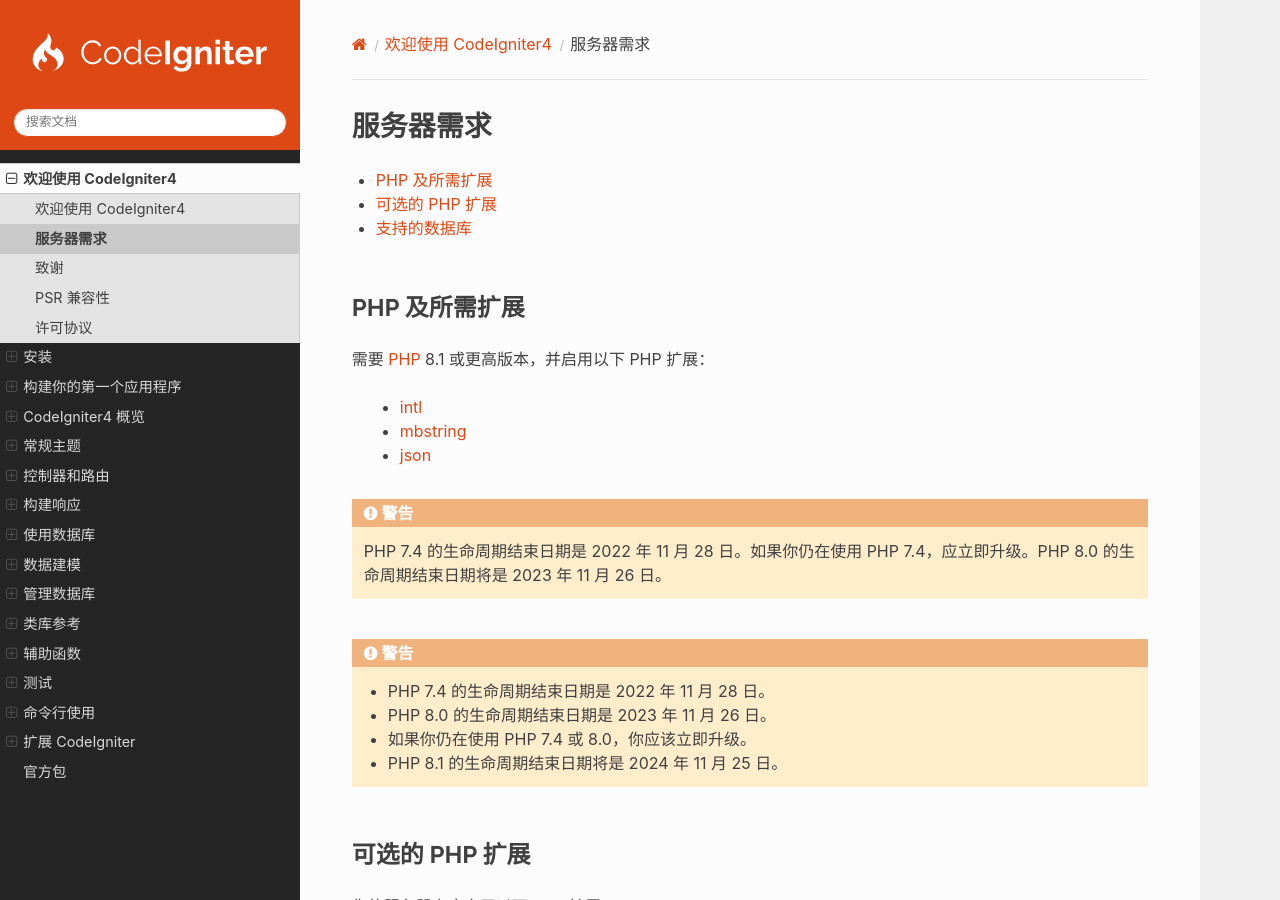
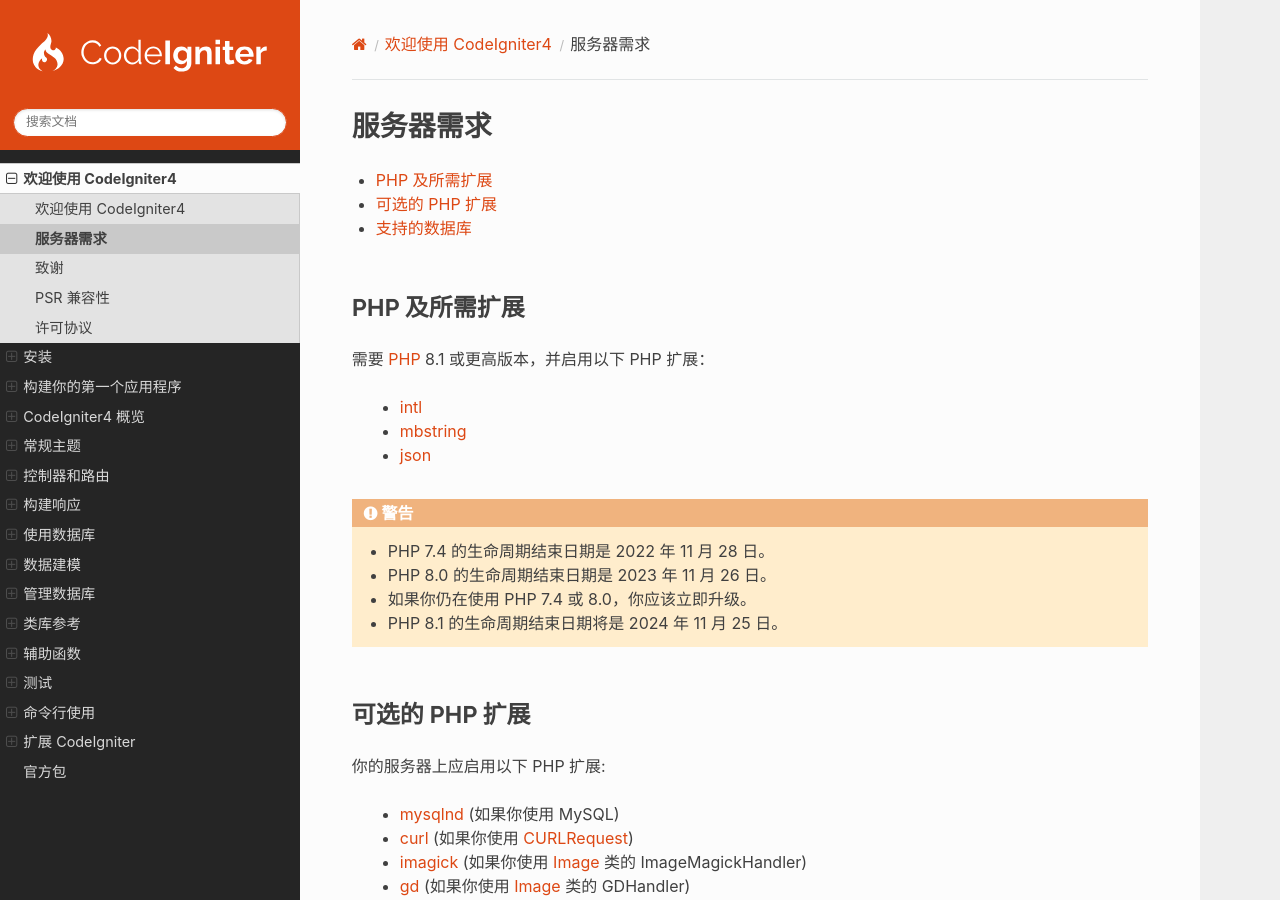
Before and after one commit to CodeIgniter-Chinese/codeigniter4-user-guide, a Sphinx documentation site: the page built from source/intro/requirements.rst, in a window 1280 px wide and 900 px high. Built offline with Sphinx 7.4.7 and the Read the Docs theme 2.0.0, drawn with Linux system fonts in a browser that asks for light colours.

Commit message:
修复错误

```diff
--- a/source/intro/requirements.rst
+++ b/source/intro/requirements.rst
@@ -15,8 +15,6 @@
   - `intl <https://www.php.net/manual/en/intl.requirements.php>`_
   - `mbstring <https://www.php.net/manual/en/mbstring.requirements.php>`_
   - `json <https://www.php.net/manual/en/json.requirements.php>`_
-
-.. warning:: PHP 7.4 的生命周期结束日期是 2022 年 11 月 28 日。如果你仍在使用 PHP 7.4，应立即升级。PHP 8.0 的生命周期结束日期将是 2023 年 11 月 26 日。
 
 .. warning::
     - PHP 7.4 的生命周期结束日期是 2022 年 11 月 28 日。
```
